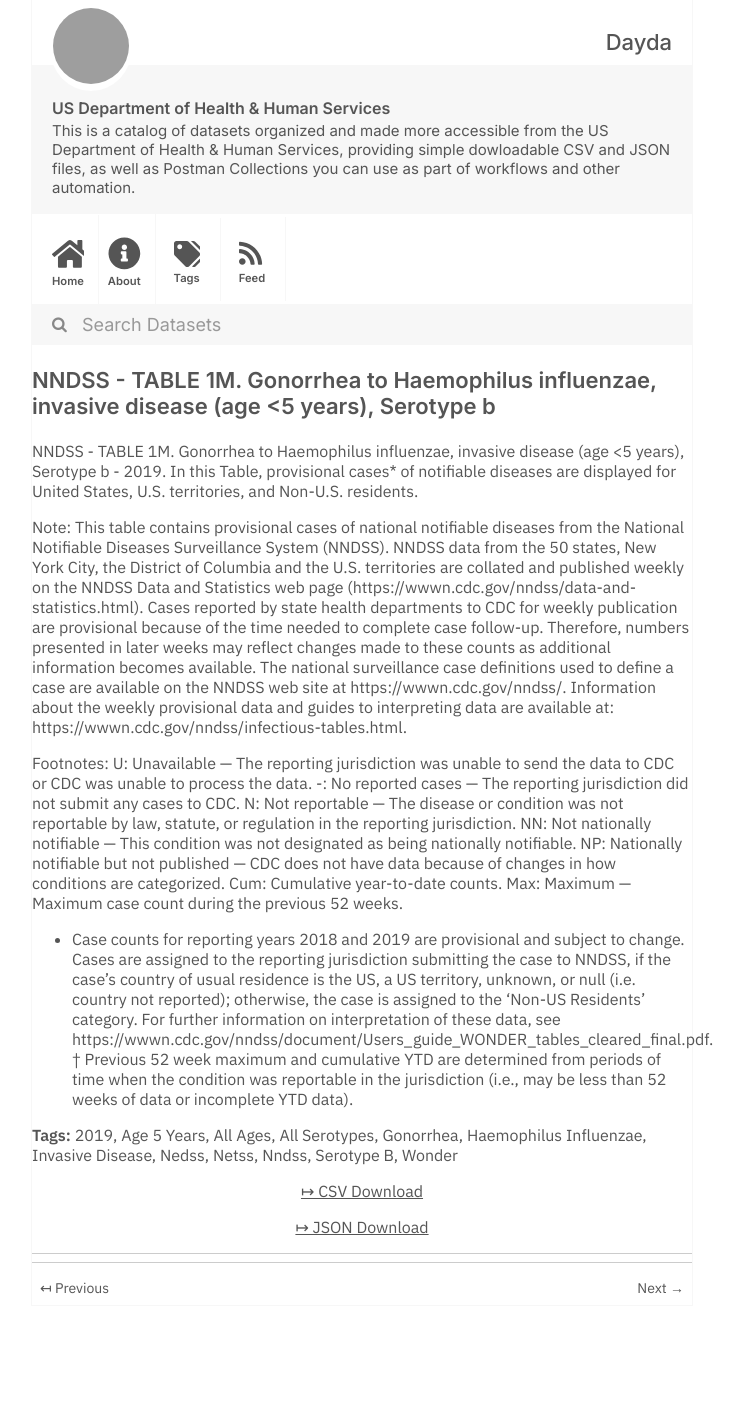
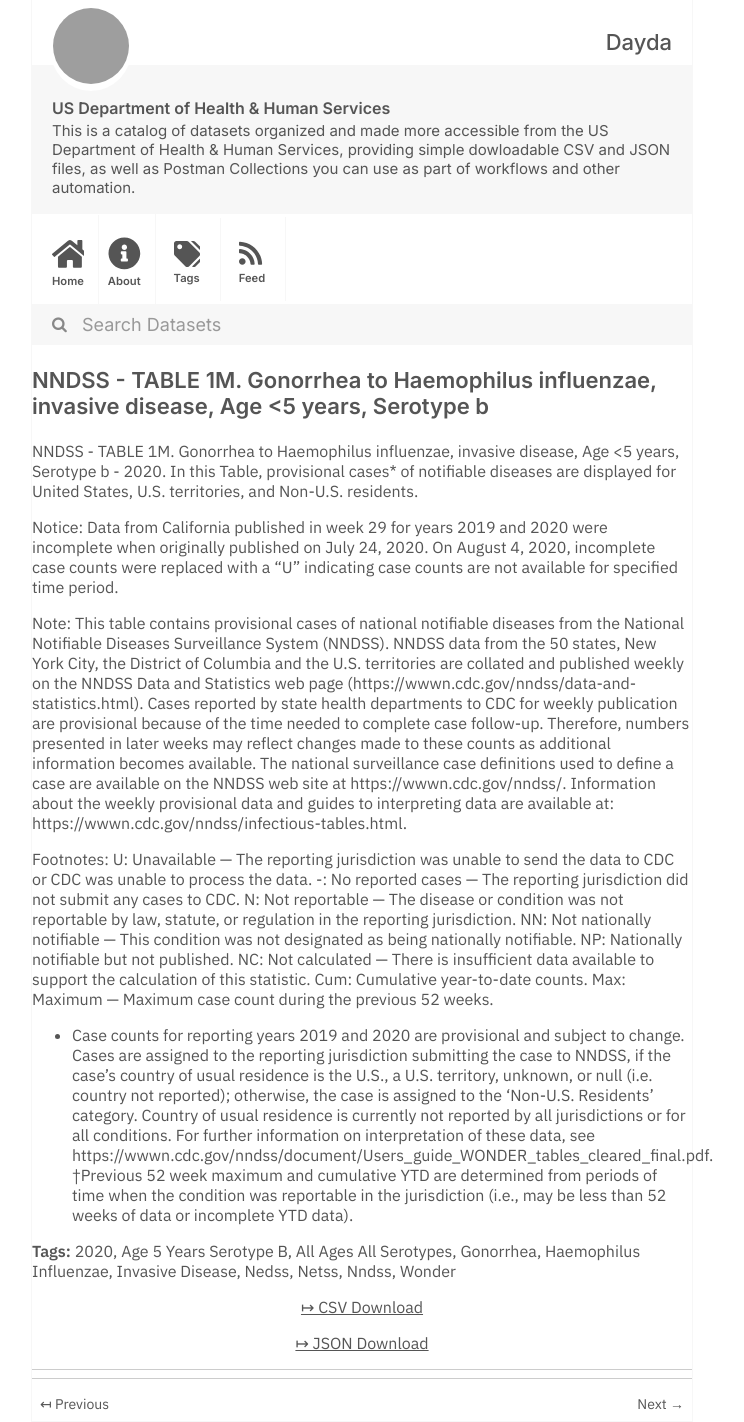
Before and after one commit to dayda-entities/us-department-of-health-and-human-services, a Jekyll site: the page built from _posts/2020-11-10-nndss-table-1m.-gonorrhea-to-haemophilus-influenzae-invasive-disease-age-<5-years-serotype-b.md, in a window 1280 px wide. Shown: the whole page, without its empty margins (278-1022 px from the left). Built offline with Jekyll 4.4.1, drawn with Linux system fonts in a browser that asks for light colours; before the commit the page ends 1306 px from its top, so only the background shows below that; grey boxes are pictures that could not be loaded.

Commit message:
Publish Data

```diff
--- a/_posts/2020-11-10-nndss-table-1m.-gonorrhea-to-haemophilus-influenzae-invasive-disease-age-<5-years-serotype-b.md
+++ b/_posts/2020-11-10-nndss-table-1m.-gonorrhea-to-haemophilus-influenzae-invasive-disease-age-<5-years-serotype-b.md
@@ -1,31 +1,31 @@
 ---
 title: >-
-  NNDSS - TABLE 1M. Gonorrhea to Haemophilus influenzae, invasive disease (age
-  <5 years), Serotype b
-created: '2020-11-10T16:16:31.861643'
-modified: '2021-04-17T03:04:16.726855'
+  NNDSS - TABLE 1M. Gonorrhea to Haemophilus influenzae, invasive disease, Age
+  <5 years, Serotype b
+created: '2020-11-10T16:16:36.056394'
+modified: '2021-04-17T02:28:03.601838'
 state: active
 type: dataset
 tags:
-  - '2019'
-  - Age 5 Years
-  - All Ages
-  - All Serotypes
+  - '2020'
+  - Age 5 Years Serotype B
+  - All Ages All Serotypes
   - Gonorrhea
   - Haemophilus Influenzae
   - Invasive Disease
   - Nedss
   - Netss
   - Nndss
-  - Serotype B
   - Wonder
 groups: []
-csv_url: 'https://data.cdc.gov/api/views/vx8v-gfyf/rows.csv?accessType=DOWNLOAD'
-json_url: 'https://data.cdc.gov/api/views/vx8v-gfyf/rows.json?accessType=DOWNLOAD'
+csv_url: 'https://data.cdc.gov/api/views/u7e4-s8zi/rows.csv?accessType=DOWNLOAD'
+json_url: 'https://data.cdc.gov/api/views/u7e4-s8zi/rows.json?accessType=DOWNLOAD'
 layout: post
 
 ---
-NNDSS - TABLE 1M. Gonorrhea to Haemophilus influenzae, invasive disease (age <5 years), Serotype b - 2019. In this Table, provisional cases* of notifiable diseases are displayed for United States, U.S. territories, and Non-U.S. residents.
+NNDSS - TABLE 1M.  Gonorrhea to Haemophilus influenzae, invasive disease, Age <5 years, Serotype b - 2020. In this Table, provisional cases* of notifiable diseases are displayed for United States, U.S. territories, and Non-U.S. residents.
+
+Notice: Data from California published in week 29 for years 2019 and 2020 were incomplete when originally published on July 24, 2020. On August 4, 2020, incomplete case counts were replaced with a "U" indicating case counts are not available for specified time period.
 
 Note:
 This table contains provisional cases of national notifiable diseases from the National Notifiable Diseases Surveillance System (NNDSS). NNDSS data from the 50 states, New York City, the District of Columbia and the U.S. territories are collated and published weekly on the NNDSS Data and Statistics web page (https://wwwn.cdc.gov/nndss/data-and-statistics.html). Cases reported by state health departments to CDC for weekly publication are provisional because of the time needed to complete case follow-up. Therefore, numbers presented in later weeks may reflect changes made to these counts as additional information becomes available. The national surveillance case definitions used to define a case are available on the NNDSS web site at https://wwwn.cdc.gov/nndss/. Information about the weekly provisional data and guides to interpreting data are available at: https://wwwn.cdc.gov/nndss/infectious-tables.html.
@@ -35,8 +35,9 @@ U: Unavailable — The reporting jurisdiction was unable to send the data to CDC
 -: No reported cases — The reporting jurisdiction did not submit any cases to CDC.
 N: Not reportable — The disease or condition was not reportable by law, statute, or regulation in the reporting jurisdiction.
 NN: Not nationally notifiable — This condition was not designated as being nationally notifiable.
-NP: Nationally notifiable but not published — CDC does not have data because of changes in how conditions are categorized.
+NP: Nationally notifiable but not published.
+NC: Not calculated — There is insufficient data available to support the calculation of this statistic.
 Cum: Cumulative year-to-date counts.
 Max: Maximum — Maximum case count during the previous 52 weeks.
-* Case counts for reporting years 2018 and 2019 are provisional and subject to change. Cases are assigned to the reporting jurisdiction submitting the case to NNDSS, if the case's country of usual residence is the US, a US territory, unknown, or null (i.e. country not reported); otherwise, the case is assigned to the 'Non-US Residents' category. For further information on interpretation of these data, see https://wwwn.cdc.gov/nndss/document/Users_guide_WONDER_tables_cleared_final.pdf.
-† Previous 52 week maximum and cumulative YTD are determined from periods of time when the condition was reportable in the jurisdiction (i.e., may be less than 52 weeks of data or incomplete YTD data).
+* Case counts for reporting years 2019 and 2020 are provisional and subject to change. Cases are assigned to the reporting jurisdiction submitting the case to NNDSS, if the case's country of usual residence is the U.S., a U.S. territory, unknown, or null (i.e. country not reported); otherwise, the case is assigned to the 'Non-U.S. Residents' category. Country of usual residence is currently not reported by all jurisdictions or for all conditions. For further information on interpretation of these data, see https://wwwn.cdc.gov/nndss/document/Users_guide_WONDER_tables_cleared_final.pdf.
+†Previous 52 week maximum and cumulative YTD are determined from periods of time when the condition was reportable in the jurisdiction (i.e., may be less than 52 weeks of data or incomplete YTD data).
```
